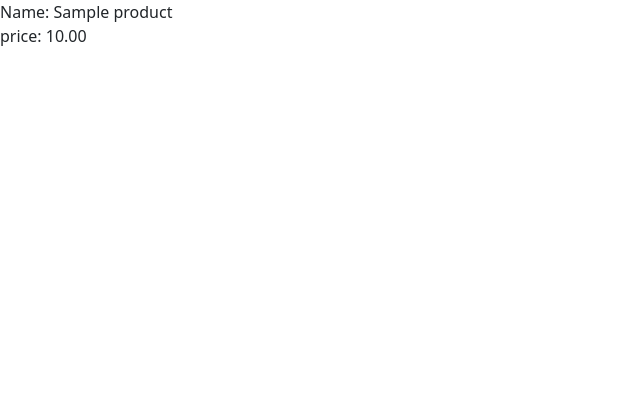
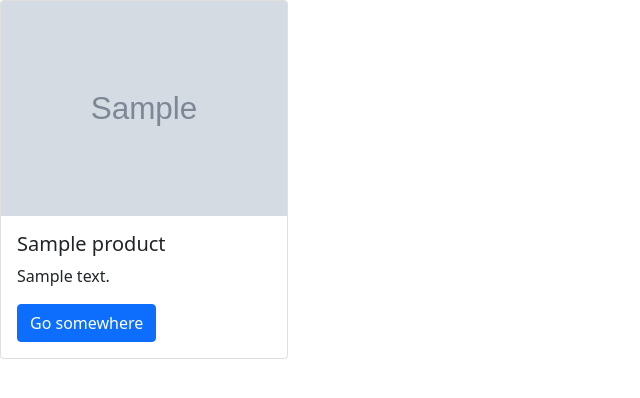
Before and after one commit to tfermoso/phpproduccion, a PHP site: page / in a window 1280 px wide. Shown: the top 398 px of the page, without its empty margins (0-640 px from the left). Run offline with PHP 8.4, Linux system fonts and the light colour scheme; tables that the repository leaves empty hold one stand-in row (values such as "Sample post"); grey boxes marked "Sample" are stand-in pictures; a stand-in replaces the project's code that opens the database connection; some libraries are stand-ins or nearby versions.

Commit message:
dando estilo al card

```diff
--- a/index.php
+++ b/index.php
@@ -23,10 +23,15 @@ $resultados = $consulta->fetchAll(PDO::FETCH_ASSOC);
   <?php
     // Mostrar los resultados
     foreach ($resultados as $product) {
-        echo "Name: " . $product['name'] . "<br>";
-        echo "price: " . $product['price'] . "<br>";
-        // Puedes mostrar más columnas según la estructura de tu tabla
-        echo "<br>";
+        $card='<div class="card" style="width: 18rem;">
+        <img src="assets/product/'.$product["image"].'" class="card-img-top" alt="...">
+        <div class="card-body">
+          <h5 class="card-title">'.$product["name"].'</h5>
+          <p class="card-text">'.$product["description"].'</p>
+          <a href="#" class="btn btn-primary">Go somewhere</a>
+        </div>
+      </div>';
+    echo $card;
     }
     ?>
 
```
